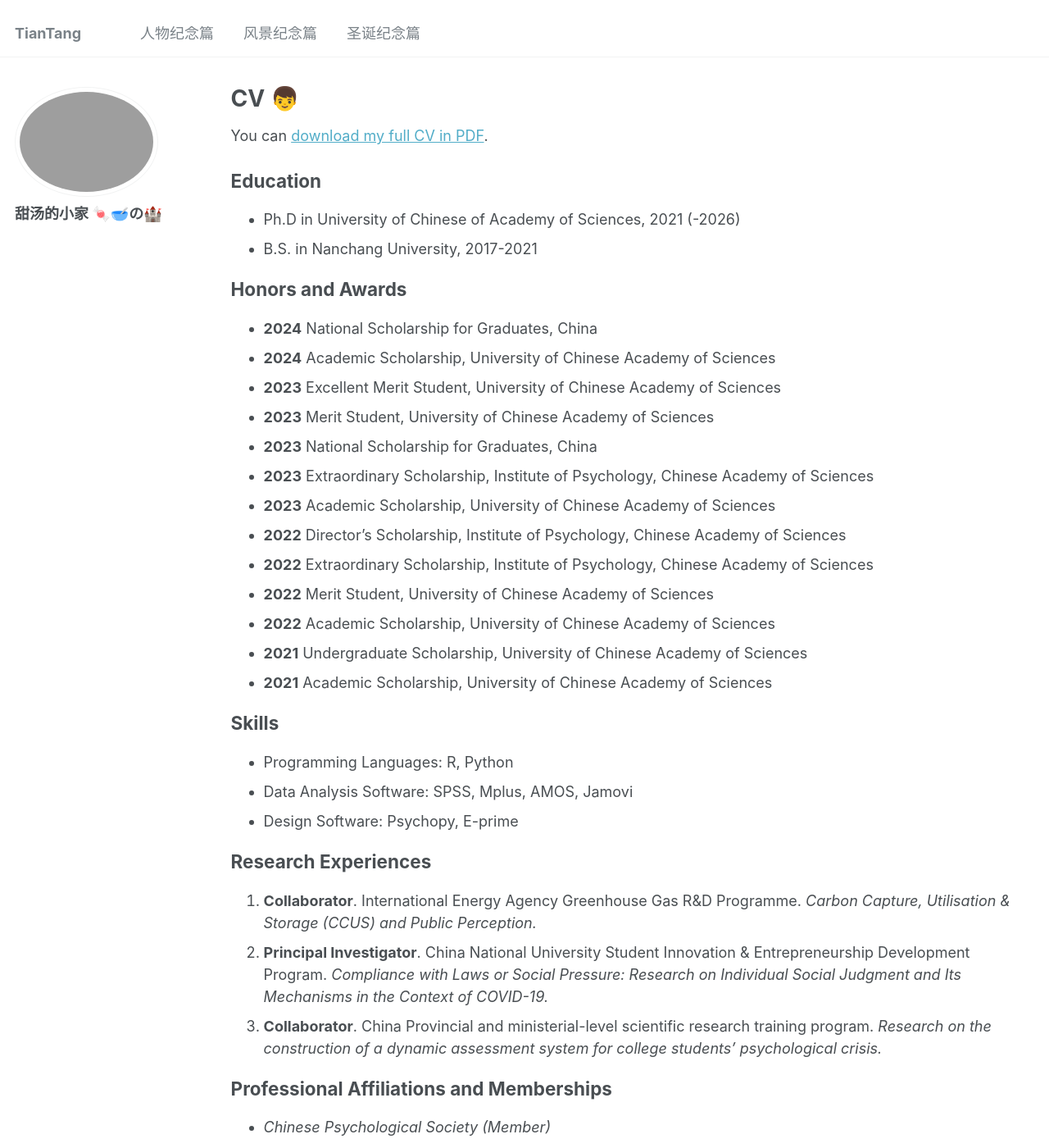
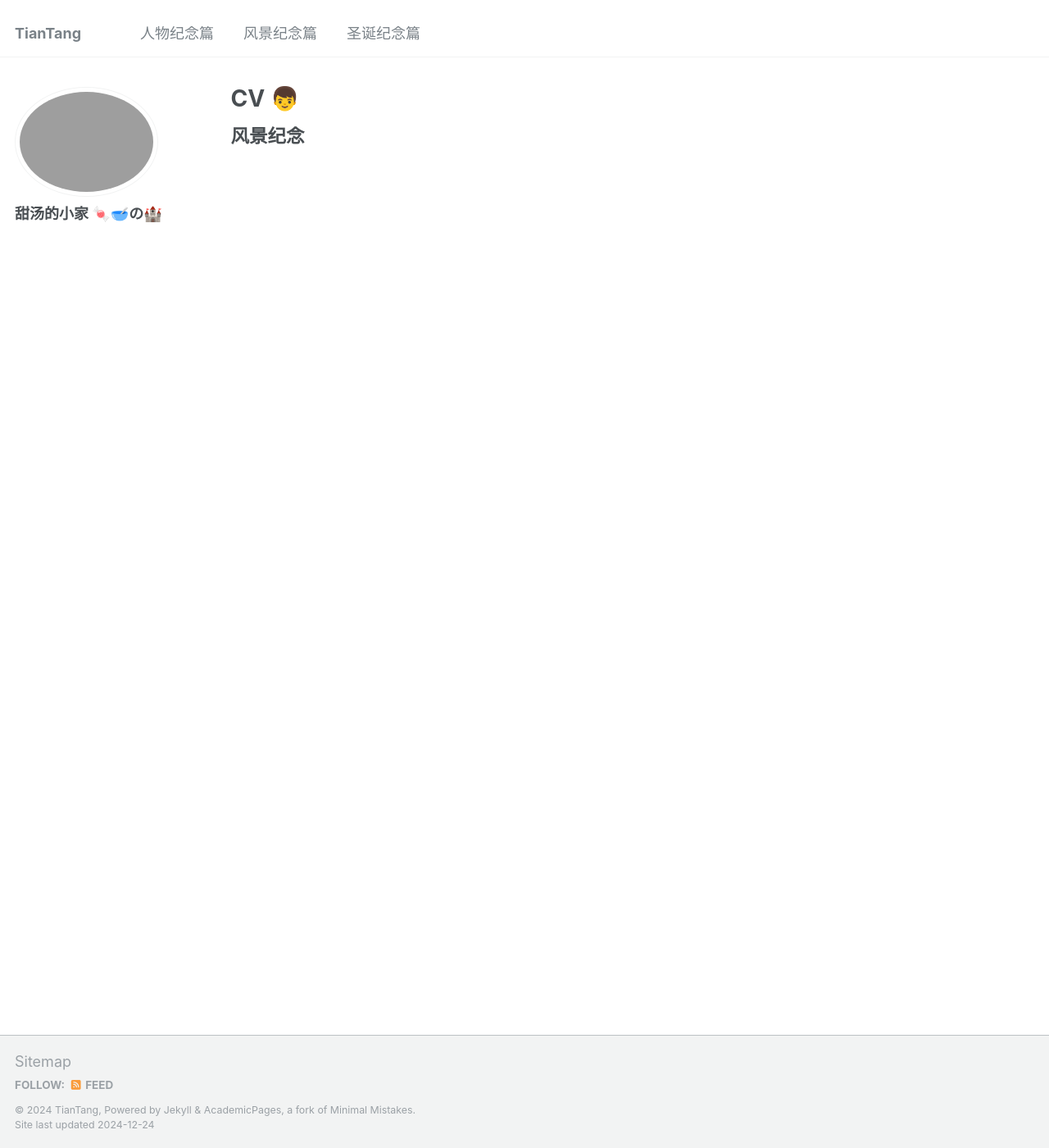
Before and after one commit to Jianchi-TIAN/TianTang, a Jekyll site: the page built from _pages/cv.md, in a window 1280 px wide and 1400 px high. Shown: the whole window at 82% size. Built offline with Jekyll 4.4.1, drawn with Linux system fonts in a browser that asks for light colours; some of the changed text lies outside the part shown.

Commit message:
Update cv.md

```diff
--- a/_pages/cv.md
+++ b/_pages/cv.md
@@ -7,50 +7,7 @@ redirect_from:
   - /cv/
   - /cv.html
 ---
-You can [download my full CV in PDF](../files/Jianchi Tian-CV.pdf){:target="_blank"}.
 
 
-<span style="font-size: 0.8em;">Education</span>
+<span style="font-size: 0.8em;">风景纪念</span>
 ======
-* Ph.D in University of Chinese of Academy of Sciences, 2021 (-2026)
-* B.S. in Nanchang University, 2017-2021
-
-
-<span style="font-size: 0.8em;">Honors and Awards</span>
-======
-* **2024** National Scholarship for Graduates, China
-* **2024** Academic Scholarship, University of Chinese Academy of Sciences
-* **2023** Excellent Merit Student, University of Chinese Academy of Sciences
-* **2023** Merit Student, University of Chinese Academy of Sciences
-* **2023** National Scholarship for Graduates, China
-* **2023** Extraordinary Scholarship, Institute of  Psychology, Chinese Academy of Sciences
-* **2023** Academic Scholarship, University of Chinese Academy of Sciences
-* **2022** Director’s Scholarship, Institute of  Psychology, Chinese Academy of Sciences
-* **2022** Extraordinary Scholarship, Institute of  Psychology, Chinese Academy of Sciences
-* **2022** Merit Student, University of Chinese Academy of Sciences
-* **2022** Academic Scholarship, University of Chinese Academy of Sciences
-* **2021** Undergraduate Scholarship, University of Chinese Academy of Sciences
-* **2021** Academic Scholarship, University of Chinese Academy of Sciences
-
-
-<span style="font-size: 0.8em;">Skills</span>
-======
-* Programming Languages: R, Python
-* Data Analysis Software: SPSS, Mplus, AMOS, Jamovi
-* Design Software: Psychopy, E-prime
-
-
-<span style="font-size: 0.8em;">Research Experiences</span>
-======
-  1. **Collaborator**. International Energy Agency Greenhouse Gas R&D Programme. _Carbon Capture, Utilisation & Storage (CCUS) and Public Perception._
-  2. **Principal Investigator**. China National University Student Innovation & Entrepreneurship Development Program. _Compliance with Laws or Social Pressure: Research on Individual Social Judgment and Its Mechanisms in the Context of COVID-19._
-  3. **Collaborator**. China Provincial and ministerial-level scientific research training program. _Research on the construction of a dynamic assessment system for college students’ psychological crisis._
-
-
-<span style="font-size: 0.8em;">Professional Affiliations and Memberships</span>
-======
-* _Chinese Psychological Society (Member)_
-
-<span style="font-size: 0.8em;">Reviewers</span>
-======
-* _Scientific Reports_
```
